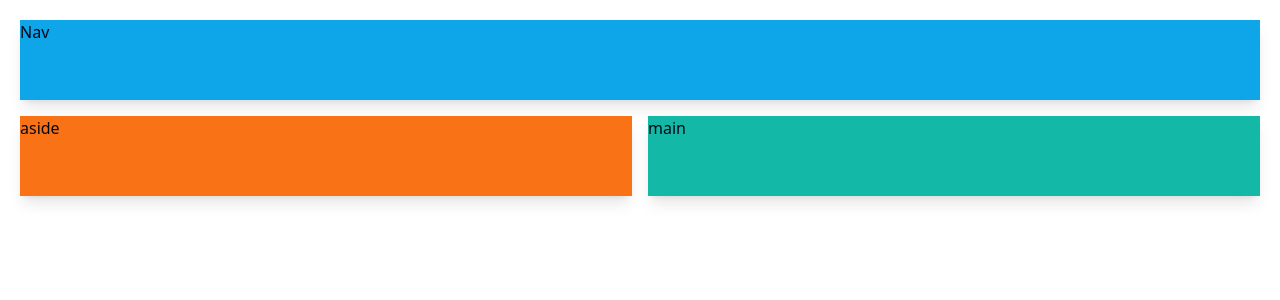
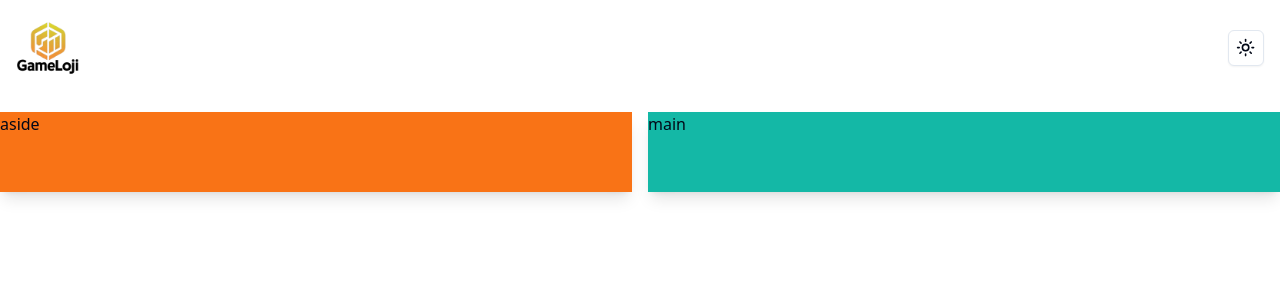
Before and after one commit to ashwinam/game-loji, a React (Vite) app: page / in a window 1280 px wide. Shown: the top 300 px of the page. Built offline with nearby package versions, Linux system fonts and the light colour scheme.

Commit message:
update: navbar configured base mode toggler

```diff
--- a/src/App.tsx
+++ b/src/App.tsx
@@ -1,7 +1,21 @@
+import light_theme_logo from "./assets/removed_bg_logo_cleanup.png";
+import dark_theme_logo from "./assets/removed_bg_logo.png";
+import { ModeToggle } from "./components/mode-toggle";
+import { useTheme } from "./components/theme-provider";
+
 function App() {
   return (
-    <div className="grid m-5 sm:grid-cols-2 gap-4">
-      <div className="nav sm:col-span-2 bg-sky-500 h-20 shadow-lg">Nav</div>
+    <div className="grid sm:grid-cols-2 gap-4">
+      <div className="nav sm:col-span-2 flex items-center justify-between pr-4">
+        <img
+          src={
+            useTheme().theme === "light" ? light_theme_logo : dark_theme_logo
+          }
+          alt=""
+          className="w-24"
+        />
+        <ModeToggle />
+      </div>
       <div className="aside bg-orange-500 hidden sm:block h-20 shadow-lg">
         aside
       </div>
```
Also changed, not shown: src/assets/removed_bg_logo.png (added), src/assets/removed_bg_logo_cleanup.png (added).
